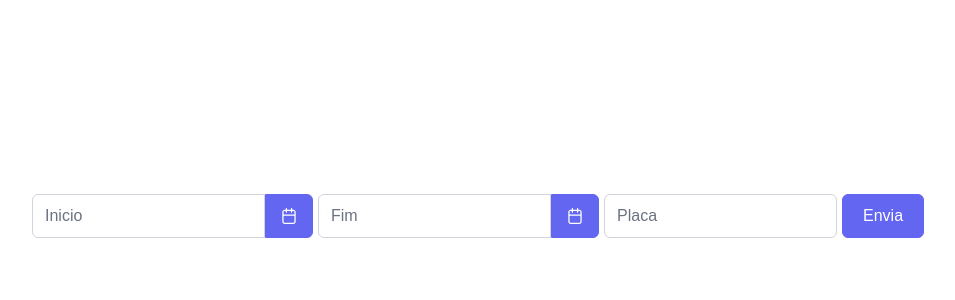
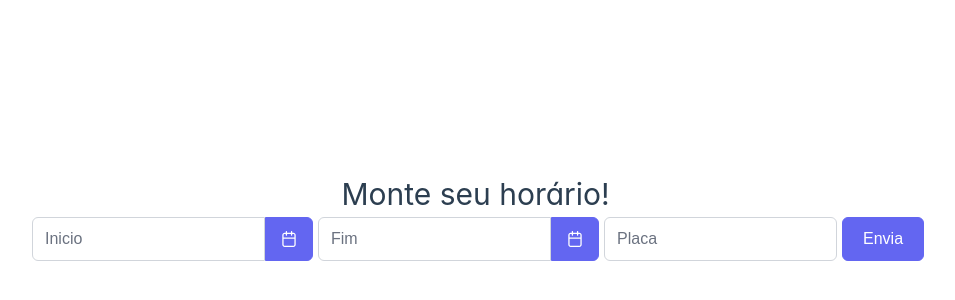
Before and after one commit to augustospru/parquimetro, a Vue app in the folder front/: page / in a window 1280 px wide. Shown: the part 184-484 px from the top of the page, without its empty margins (5-960 px from the left). Built offline with nearby package versions, Linux system fonts and the light colour scheme; a web font is replaced by a local one.

Commit message:
display flex column

```diff
--- a/front/src/views/Home.vue
+++ b/front/src/views/Home.vue
@@ -19,6 +19,7 @@ const createQRCode = (()  => {
 
 <template>
   <header>
+    <h1>Monte seu horário!</h1>
     <div class="wrapper">
       <Calendar class="InputText" dateFormat="dd/mm/yy" autofocus type="text" v-model="info.dataIni" placeholder="Inicio" showTime hourFormat="24" showIcon v-on:keyup.enter="createQRCode" />
       <Calendar type="text" dateFormat="dd/mm/yy" v-model="info.dataFin" placeholder="Fim" showTime hourFormat="24" showIcon v-on:keyup.enter="createQRCode" />
@@ -53,6 +54,7 @@ header {
     display: flex;
     place-items: center;
     padding-right: calc(var(--section-gap) / 2);
+    flex-direction: column;
   }
 
   .logo {
```
